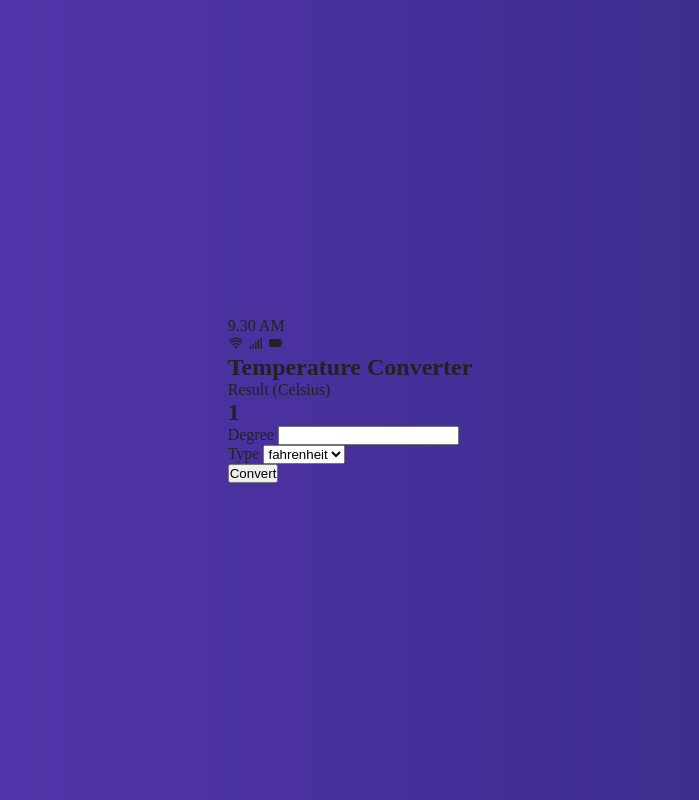
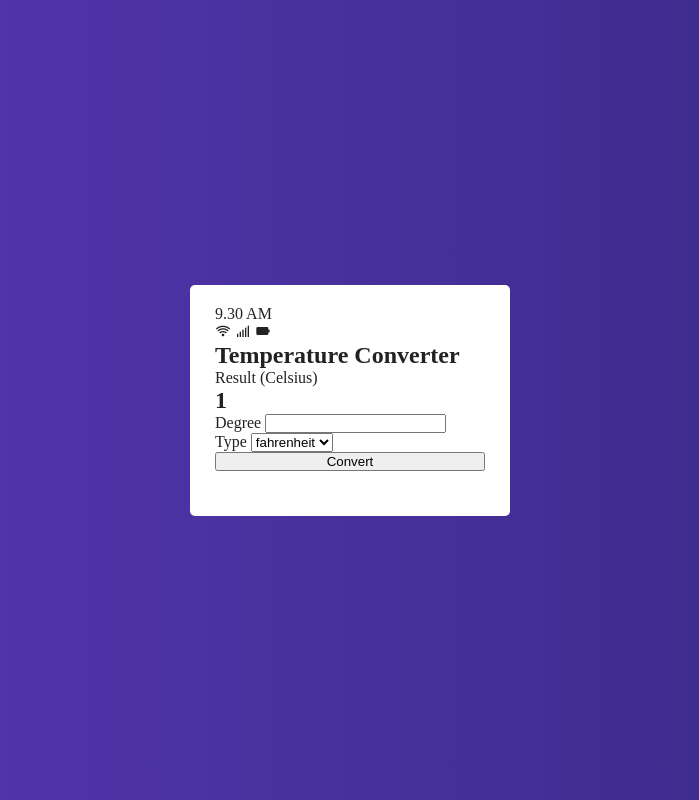
Before and after one commit to ZuhRa-HashiMi/Temperature_Converter, a plain HTML site: page index.html in a window 1280 px wide. Shown: the whole page, without its empty margins (290-989 px from the left). Drawn offline with nearby package versions, Linux system fonts and the light colour scheme.

Commit message:
Add style for temperature-converter class

```diff
--- a/css/style.css
+++ b/css/style.css
@@ -15,3 +15,15 @@ body {
     color: #222;
     font-size: 1rem;
 }
+
+.temperature-converter {
+    background-color: white;
+    width: 100%;
+    min-width: 320px;
+    padding: 20px 25px 45px;
+    border-radius: 5px;
+    height: auto;
+    display: flex;
+    flex-direction: column;
+    justify-content: center;
+}
```
